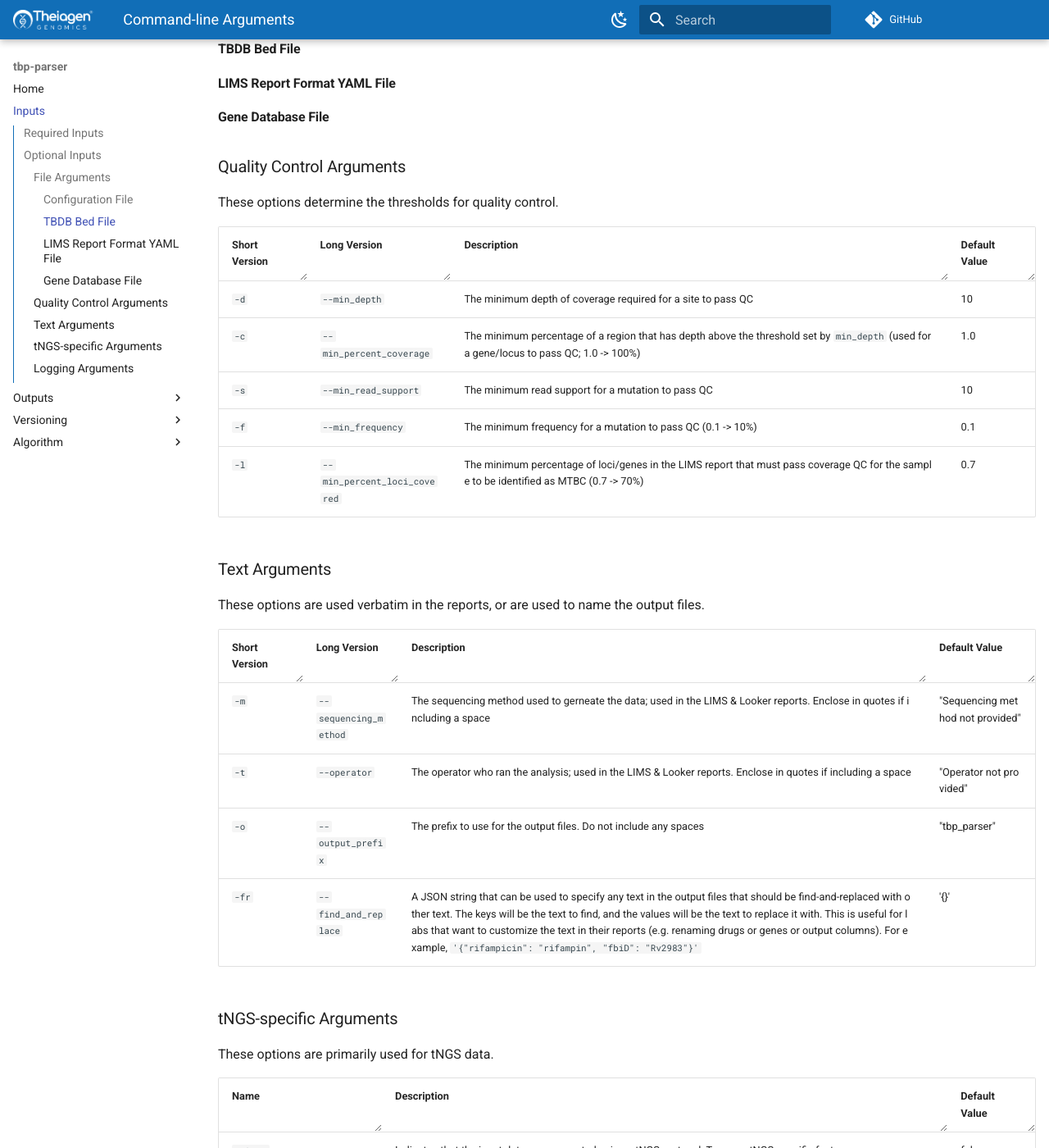
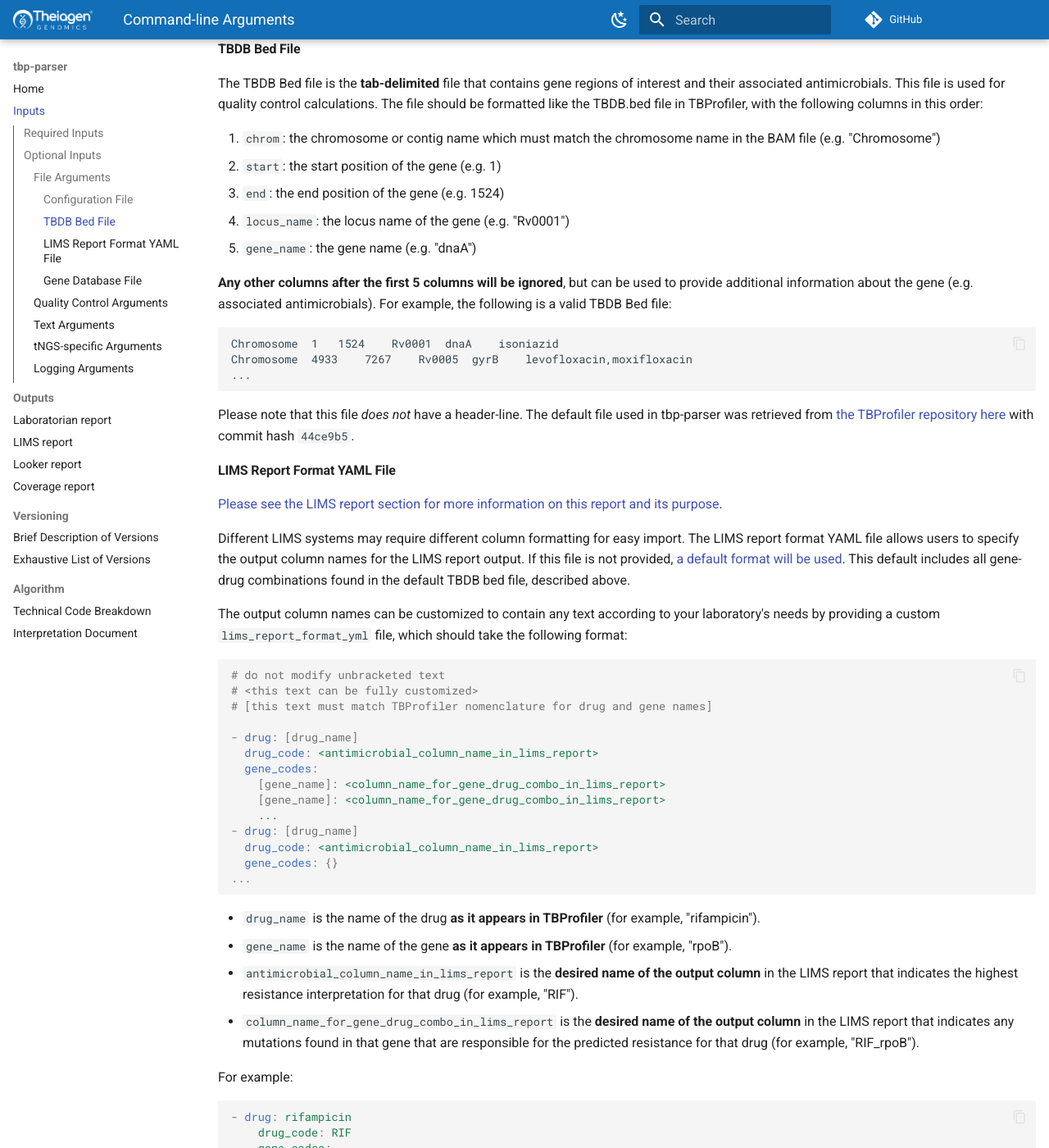
Before and after one commit to theiagen/tbp-parser, an MkDocs documentation site: the page built from docs/inputs.md, in a window 1280 px wide and 1400 px high, scrolled down 2108 px. Shown: the whole window at 82% size. Built offline with MkDocs 1.6.1 and Material for MkDocs 9.7.7, drawn with Linux system fonts in a browser that asks for light colours; comment, search, counter and statistics services are not loaded; the version menu is left out; some of the changed text lies outside the part shown.

Commit message:
update documentation

````diff
--- a/docs/inputs.md
+++ b/docs/inputs.md
@@ -70,9 +70,101 @@ TNGS_READ_SUPPORT_BOUNDARIES:
 
 #### TBDB Bed File
 
+The TBDB Bed file is the **tab-delimited** file that contains gene regions of interest and their associated antimicrobials. This file is used for quality control calculations. The file should be formatted like the TBDB.bed file in TBProfiler, with the following columns in this order:
+
+1. `chrom`: the chromosome or contig name which must match the chromosome name in the BAM file (e.g. "Chromosome")
+2. `start`: the start position of the gene (e.g. 1)
+3. `end`: the end position of the gene (e.g. 1524)
+4. `locus_name`: the locus name of the gene (e.g. "Rv0001")
+5. `gene_name`: the gene name (e.g. "dnaA")
+
+**Any other columns after the first 5 columns will be ignored**, but can be used to provide additional information about the gene (e.g. associated antimicrobials). For example, the following is a valid TBDB Bed file:
+
+```text
+Chromosome	1	1524	Rv0001	dnaA	isoniazid
+Chromosome	4933	7267	Rv0005	gyrB	levofloxacin,moxifloxacin
+...
+```
+
+Please note that this file *does not* have a header-line. The default file used in tbp-parser was retrieved from [the TBProfiler repository here](https://github.com/jodyphelan/TBProfiler/blob/44ce9b5d361d44b811e212f575283d0ab43da2ed/db/tbdb/genes.bed) with commit hash `44ce9b5`.
+
 #### LIMS Report Format YAML File
 
+[Please see the LIMS report section for more information on this report and its purpose](outputs/lims.md).
+
+Different LIMS systems may require different column formatting for easy import. The LIMS report format YAML file allows users to specify the output column names for the LIMS report output. If this file is not provided, [a default format will be used](https://github.com/theiagen/tbp-parser/blob/main/data/default-lims-report-format.yml). This default includes all gene-drug combinations found in the default TBDB bed file, described above.
+
+The output column names can be customized to contain any text according to your laboratory's needs by providing a custom `lims_report_format_yml` file, which should take the following format:
+
+```yaml
+# do not modify unbracketed text
+# <this text can be fully customized>
+# [this text must match TBProfiler nomenclature for drug and gene names]
+
+- drug: [drug_name]
+  drug_code: <antimicrobial_column_name_in_lims_report>
+  gene_codes:
+    [gene_name]: <column_name_for_gene_drug_combo_in_lims_report>
+    [gene_name]: <column_name_for_gene_drug_combo_in_lims_report>
+    ...
+- drug: [drug_name]
+  drug_code: <antimicrobial_column_name_in_lims_report>
+  gene_codes: {}
+...
+```
+
+- `drug_name` is the name of the drug **as it appears in TBProfiler** (for example, "rifampicin").
+- `gene_name` is the name of the gene **as it appears in TBProfiler** (for example, "rpoB").
+- `antimicrobial_column_name_in_lims_report` is the **desired name of the output column** in the LIMS report that indicates the highest resistance interpretation for that drug (for example, "RIF").
+- `column_name_for_gene_drug_combo_in_lims_report` is the **desired name of the output column** in the LIMS report that indicates any mutations found in that gene that are responsible for the predicted resistance for that drug (for example, "RIF_rpoB").
+
+For example:
+
+```yaml
+- drug: rifampicin
+    drug_code: RIF
+    gene_codes:
+      rpoB: RIF_rpoB
+- drug: amikacin
+  drug_code: AMK
+  gene_codes:
+    bacA: AMK_bacA
+    ccsA: AMK_ccsA
+    eis: AMK_eis
+...
+```
+
 #### Gene Database File
+
+tbp-parser also includes a *gene database* file that contains a dictionary of the following information for each gene:
+
+1. `locus_tag`: the locus tag of the gene (e.g. "Rv0005")
+2. `gene_name`: the gene name (e.g. "gyrB")
+3. `tier`: the tier of the gene (e.g. "Tier 1")
+4. `promoter_region`: the WHO-specified proxmial promoter region (e.g. "[-108, -1]")
+5. `drugs`: the antimicrobials associated with this gene (e.g. "[levofloxacin, moxifloxacin]")
+
+By default, this database contains information for every gene in the default TBDB bed file listed above. If you would like to include a different gene, or modify the content of existing entries, you can do so by using the following format:
+
+```yaml
+# do not modify unbracketed text
+# text within angle brackets should be replaced with the appropriate information for the gene of interest
+<locus_tag_of_gene>:
+  locus_tag: <locus_tag_of_gene>
+  gene_name: <gene_name>
+  tier: <tier_of_gene>
+  promoter_region: [<WHO-specified_proximal_promoter_regions_start>, <WHO-specified_proximal_promoter_regions_end>]
+  drugs: [<drug_1>, <drug_2>, ...]
+<locus_tag_of_gene2>:
+  ...
+...
+```
+
+If information for your gene of interest is not included, please use the following values as placeholders:
+- for `tier`, use `NA`
+- for `promoter_region`, use `[]`
+
+Content for the `locus_tag`, `gene_name`, and `drugs` fields is required for proper function.
 
 ### Quality Control Arguments
 
@@ -109,7 +201,7 @@ These options are primarily used for tNGS data.
 | `--tngs_frequency_boundaries` | the frequency boundaries (comma-delimited; `lower_f,upper_f`) for tNGS QC reporting, used in conjunction with `--tngs_read_support_boundaries` | 0.1,0.1 |
 | `--tngs_read_support_boundaries` | the read support boundaries (comma-delimited; `lower_r,upper_r`) for tNGS QC reporting, used in conjunction with `--tngs_frequency_boundaries` | 10,10 |
 
-Other tNGS arguments are available for backwards compatibility, but they are not recommended for all analyses. See the help message for details.
+Other tNGS arguments are available for backwards compatibility, but they are not recommended for all analyses. See the help message for details regarding those additional options.
 
 ### Logging Arguments
 
--- a/mkdocs.yml
+++ b/mkdocs.yml
@@ -19,6 +19,7 @@ theme:
     - navigation.path
     - navigation.tabs
     - navigation.top
+    - navigation.sections
     - navigation.tracking
     - search.highlight
     - search.suggest
````
Also changed, not shown: docs/outputs/lims.md (+9 -10 lines).
